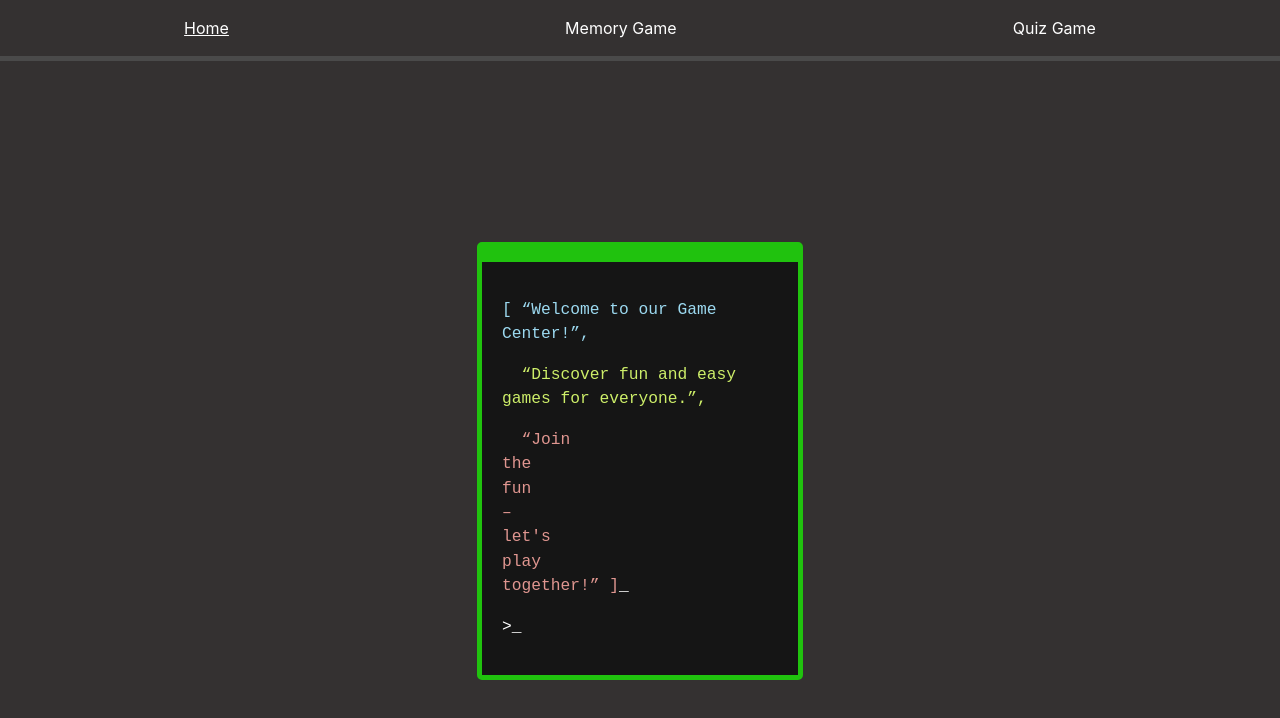
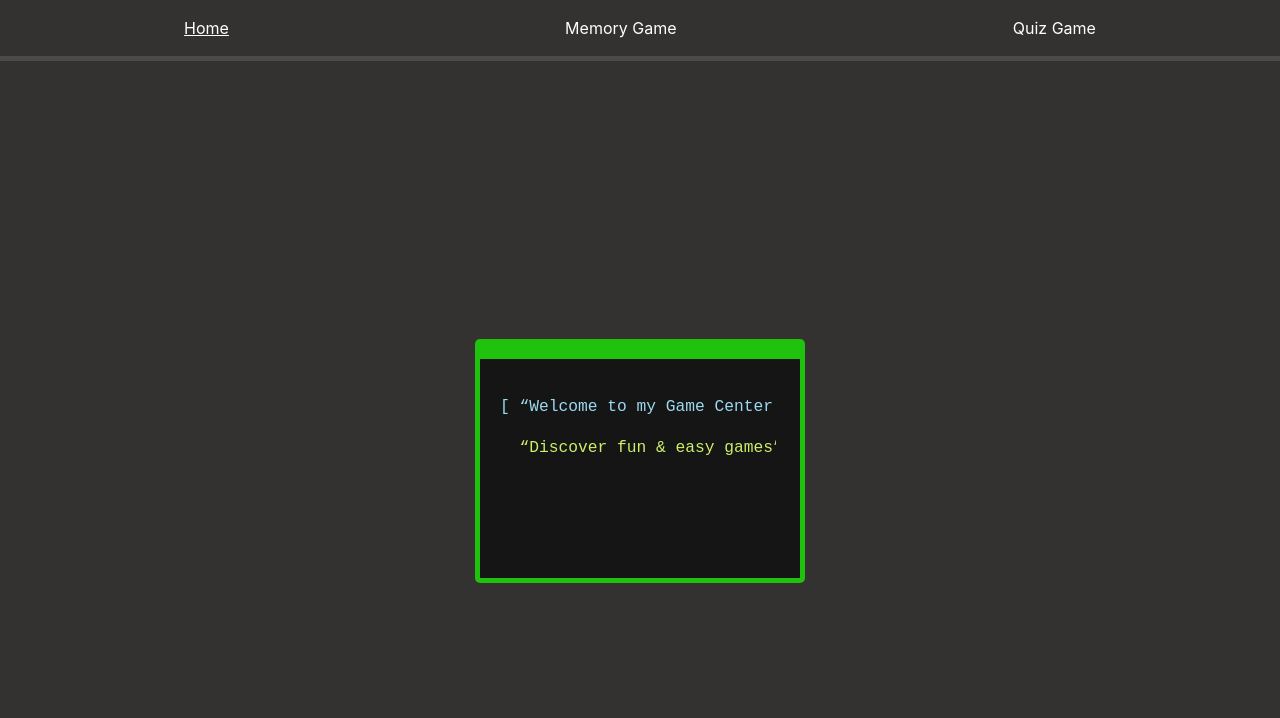
Before and after one commit to Kat8dev/React-Games, a React (Vite) app: page / in a window 1280 px wide. Shown: the top 718 px of the page. Built offline with nearby package versions, Linux system fonts and the light colour scheme.

Commit message:
Refact styles

```diff
--- a/src/components/molecules/HomeInfo.tsx
+++ b/src/components/molecules/HomeInfo.tsx
@@ -2,15 +2,11 @@ import styled from 'styled-components';
 import { colors } from '../../styles';
 
 const HomeInfoStyled = styled.div`
-  display: flex;
-  align-items: center;
-  justify-content: center;
-  flex-direction: column;
+
   color: ${colors.hackerGreen};
   .fakeScreen {
     background-color: #151515;
-    min-width: 200px;
-    margin: 0 auto;
+    min-width: 280px;
     padding: 20px;
     border-radius: 5px;
     border: 5px solid ${colors.hackerGreen};
@@ -21,6 +17,8 @@ const HomeInfoStyled = styled.div`
     text-align: left;
     font-size: 1.25em;
     font-family: monospace;
+    white-space: nowrap;
+    overflow: hidden;
     width: 0;
   }
 
@@ -189,18 +187,17 @@ const HomeInfoStyled = styled.div`
 export default function HomeInfo() {
   return (
     <HomeInfoStyled>
-
       <div className="fakeScreen">
         <p className="line1">
-          &#91;&nbsp;&ldquo;Welcome to our Game Center!&rdquo;,
+          &#91;&nbsp;&ldquo;Welcome to my Game Center!&rdquo;,
           <span className="cursor1">_</span>
         </p>
         <p className="line2">
-          &nbsp;&nbsp;&ldquo;Discover fun and easy games for everyone.&rdquo;,
+          &nbsp;&nbsp;&ldquo;Discover fun & easy games&rdquo;,
           <span className="cursor2">_</span>
         </p>
         <p className="line3">
-          &nbsp;&nbsp;&ldquo;Join the fun – let's play together!&rdquo;&nbsp;&#93;
+          &nbsp;&nbsp;&ldquo;Let's play together!&rdquo;&nbsp;&#93;
           <span className="cursor3">_</span>
         </p>
         <p className="line4">
```
